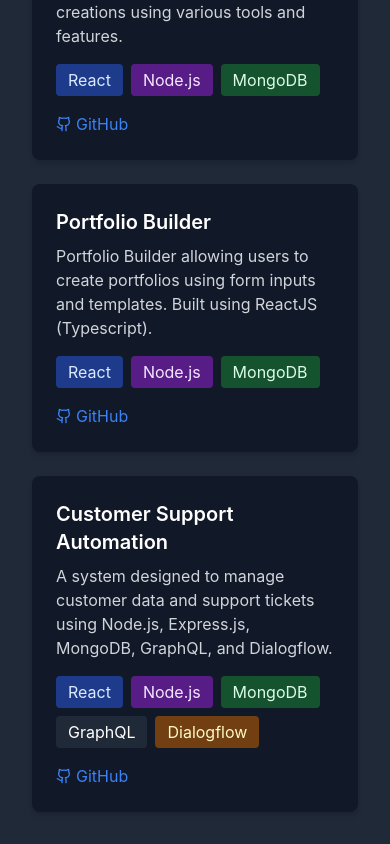
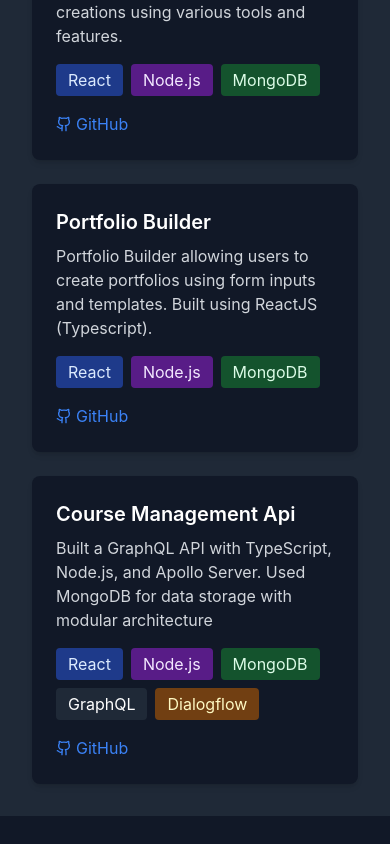
Before and after one commit to RachitSrivastava12/devport, a React (Vite) app in the folder project/: page / in a window 390 px wide. Shown: the part 1594-2438 px from the top of the page. After the commit the page ends 2410 px from the top, so only its background shows below. Built offline with nearby package versions, Linux system fonts and the light colour scheme.

Commit message:
Update MobilePortfolio.tsx

```diff
--- a/project/src/components/MobilePortfolio.tsx
+++ b/project/src/components/MobilePortfolio.tsx
@@ -140,9 +140,10 @@ const MobilePortfolio: React.FC = () => {
 
           {/* Project 4 */}
           <div className="bg-gray-50 dark:bg-gray-900 p-6 rounded-lg shadow-md">
-            <h3 className="text-xl font-semibold mb-2">Customer Support Automation</h3>
+            <h3 className="text-xl font-semibold mb-2">Course Management Api</h3>
             <p className="text-gray-700 dark:text-gray-300 mb-4">
-              A system designed to manage customer data and support tickets using Node.js, Express.js, MongoDB, GraphQL, and Dialogflow.
+              Built a GraphQL API with TypeScript, Node.js, and Apollo Server.
+Used MongoDB for data storage with modular architecture
             </p>
             <div className="flex flex-wrap gap-2 mb-4">
               <span className="px-3 py-1 bg-blue-100 dark:bg-blue-900 text-blue-800 dark:text-blue-100 rounded">React</span>
@@ -151,7 +152,7 @@ const MobilePortfolio: React.FC = () => {
               <span className="px-3 py-1 bg-gray-100 dark:bg-gray-800 text-gray-800 dark:text-white rounded">GraphQL</span>
               <span className="px-3 py-1 bg-yellow-100 dark:bg-yellow-900 text-yellow-800 dark:text-yellow-100 rounded">Dialogflow</span>
             </div>
-            <a href="https://github.com/RachitSrivastava12/CSA" className="text-blue-500 hover:text-blue-600 flex items-center gap-1">
+            <a href="https://github.com/RachitSrivastava12/CourseManagementApi" className="text-blue-500 hover:text-blue-600 flex items-center gap-1">
               <Github className="w-4 h-4" /> GitHub
             </a>
           </div>
```
